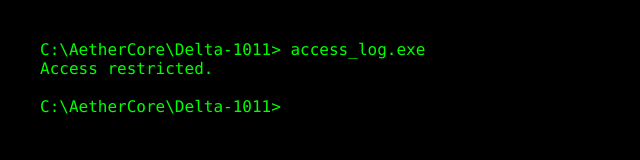
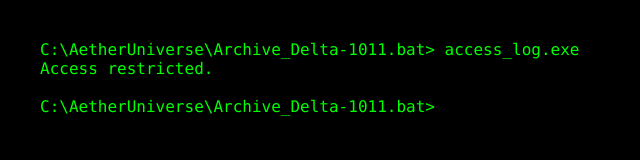
Before and after one commit to dbuff009-creator/lore_site, a plain HTML site: page terminal.html in a window 1280 px wide. Shown: the whole page, without its empty margins (0-640 px from the left). Drawn offline with Linux system fonts and the light colour scheme; no server answers.

Commit message:
Update terminal.html

```diff
--- a/terminal.html
+++ b/terminal.html
@@ -35,12 +35,12 @@ body{
 <body>
 
 <div>
-C:\AetherCore\Delta-1011> access_log.exe<br>
+C:\AetherUniverse\Archive_Delta-1011.bat> access_log.exe<br>
 Access restricted.<br><br>
 </div>
 
 <div>
-C:\AetherCore\Delta-1011>
+C:\AetherUniverse\Archive_Delta-1011.bat>
 <input type="text" id="consoleInput" autocomplete="off">
 </div>
 
```
